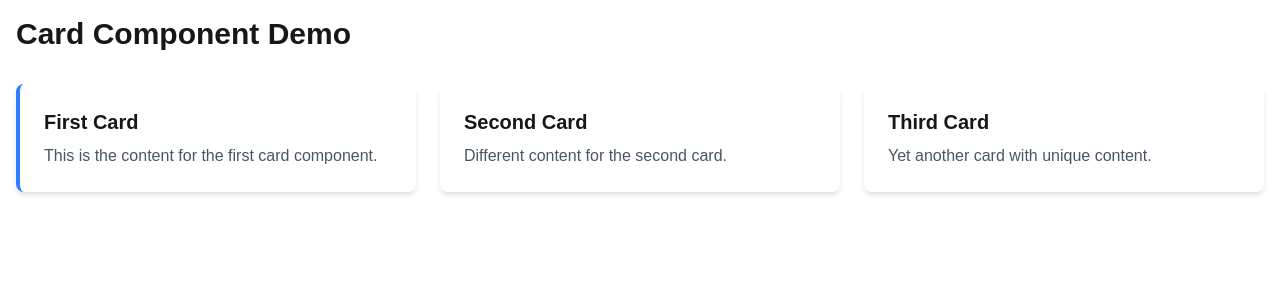
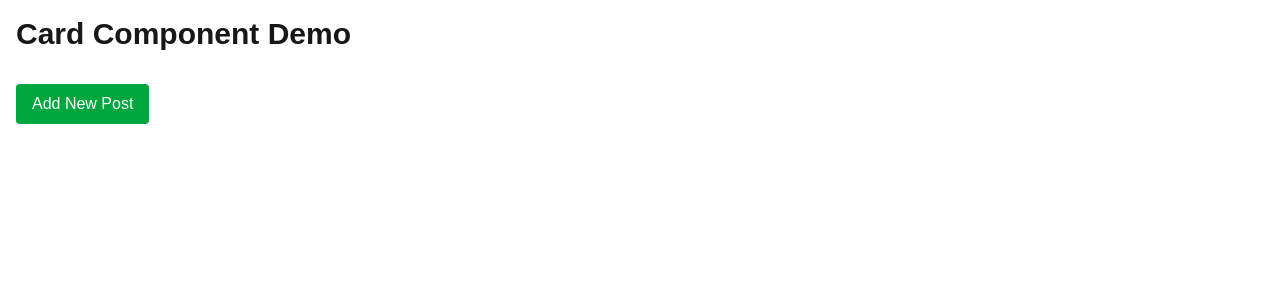
Before and after one commit to abenooo/alx-project-0x02-setup, a Next.js app in the folder alx-project-0x02/: page /home in a window 1280 px wide. Shown: the top 300 px of the page. Built offline with nearby package versions, Linux system fonts and the light colour scheme.

Commit message:
Enhance HomePage component to manage and display posts with modal for adding new entries

```diff
--- a/alx-project-0x02/pages/home.tsx
+++ b/alx-project-0x02/pages/home.tsx
@@ -1,30 +1,43 @@
-// pages/home.tsx
-import React from 'react';
-import Card from '@/components/common/Card';
+import React, { useState } from 'react';
+import Card from '../components/common/Card';
+import PostModal from '../components/common/PostModal';
+import { PostData } from '../interfaces';
 
 const HomePage = () => {
+  const [isModalOpen, setIsModalOpen] = useState(false);
+  const [posts, setPosts] = useState<PostData[]>([]);
+
+  const handleAddPost = (newPost: PostData) => {
+    setPosts([...posts, newPost]);
+  };
+
   return (
     <div className="container mx-auto p-4">
       <h1 className="text-3xl font-bold mb-8">Card Component Demo</h1>
 
+      <button
+        onClick={() => setIsModalOpen(true)}
+        className="mb-6 px-4 py-2 bg-green-600 text-white rounded hover:bg-green-700"
+      >
+        Add New Post
+      </button>
+
       <div className="grid grid-cols-1 md:grid-cols-2 lg:grid-cols-3 gap-6">
-        <Card
-          title="First Card"
-          content="This is the content for the first card component."
-          className="border-l-4 border-blue-500"
-        />
+        {posts.map((post) => (
+          <Card
+            key={post.id}
+            title={post.title}
+            content={post.content}
+            className="border-l-4 border-green-500"
+          />
+        ))}
+      </div>
 
-        <Card
-          title="Second Card"
-          content="Different content for the second card."
-          className="bg-gray-50"
-        />
-
-        <Card
-          title="Third Card"
-          content="Yet another card with unique content."
-        />
-      </div>
+      <PostModal
+        isOpen={isModalOpen}
+        onClose={() => setIsModalOpen(false)}
+        onSubmit={handleAddPost}
+      />
     </div>
   );
 };
```
